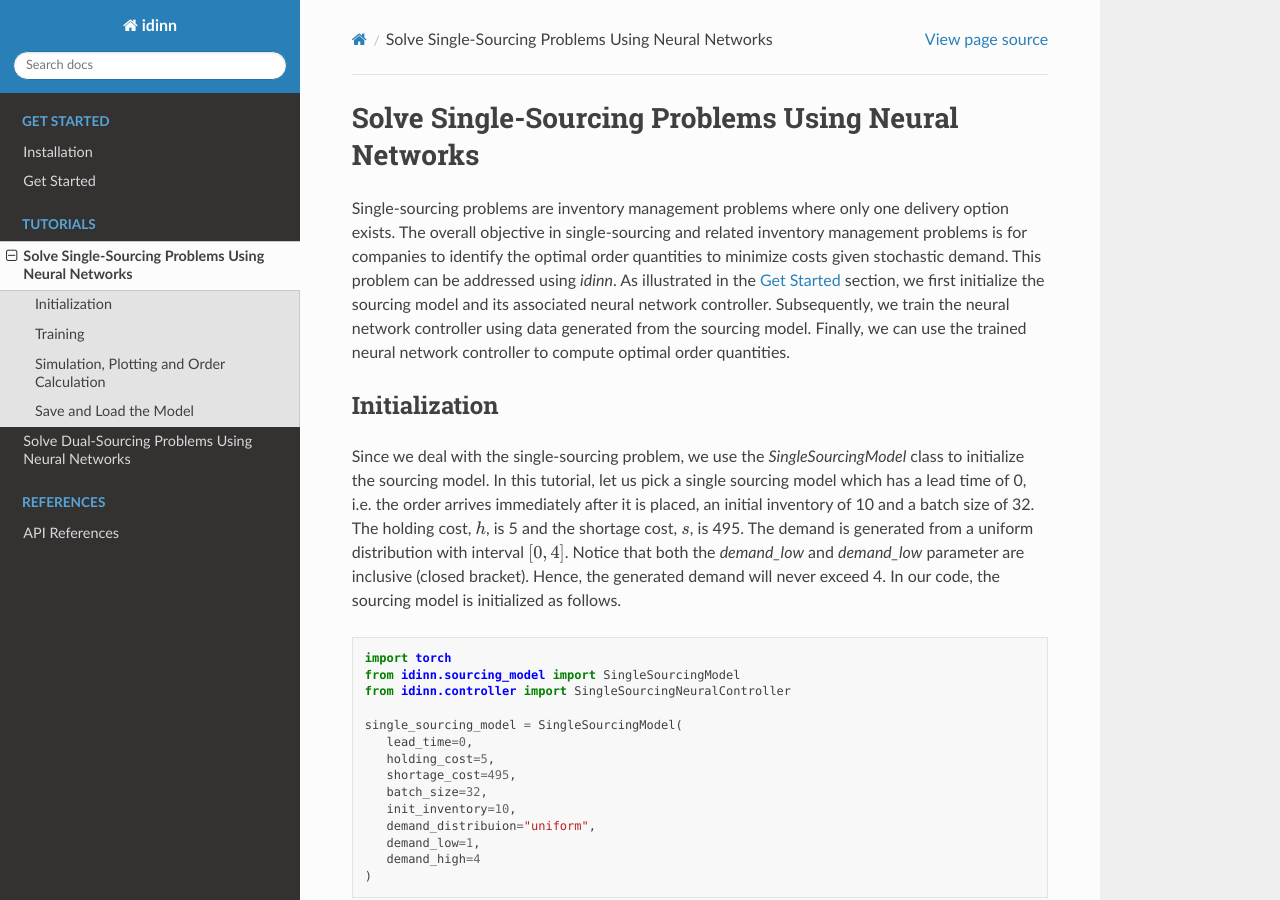
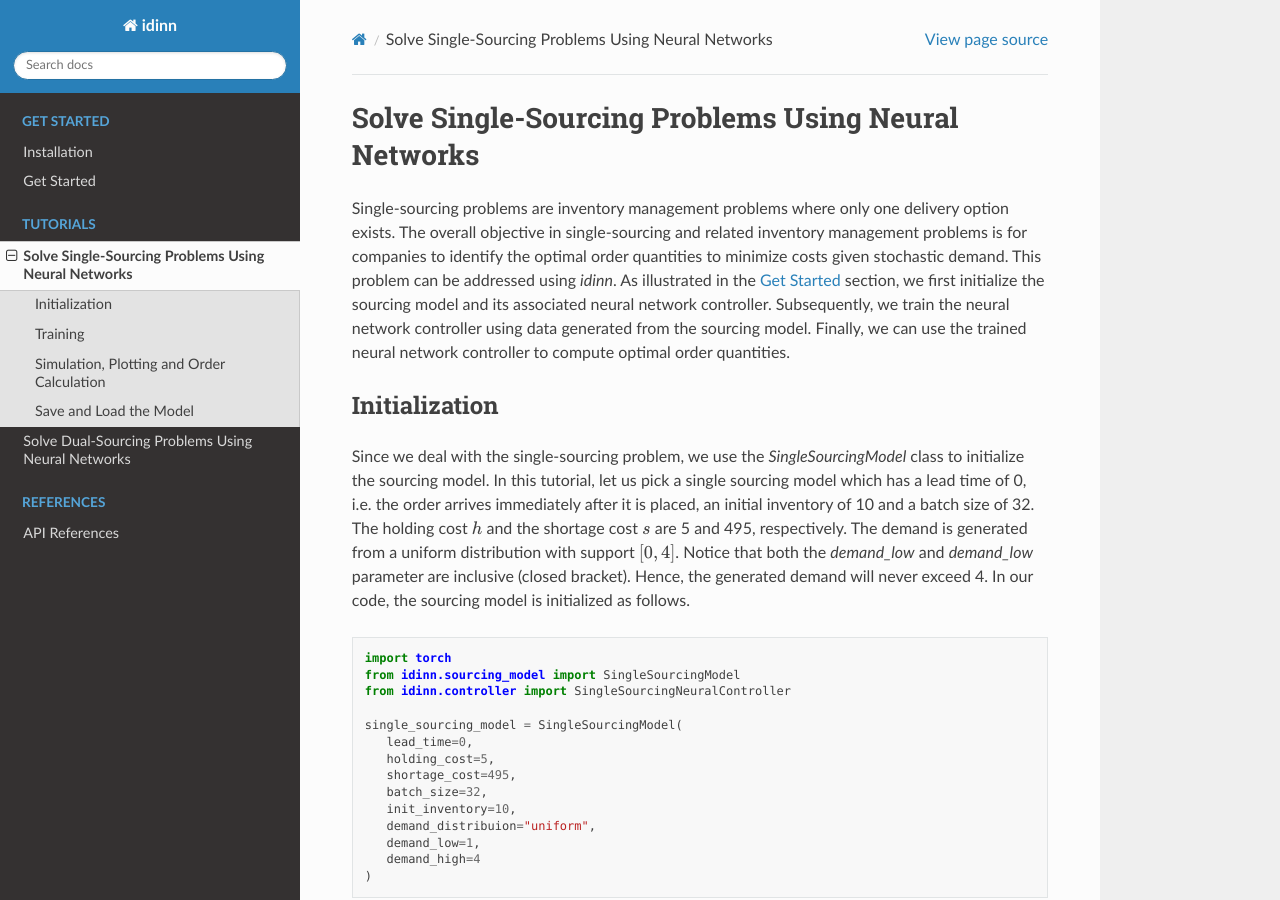
Before and after one commit to iewaij/idinn-streamlit, a Sphinx documentation site: the page built from docs/tutorials/single.rst, in a window 1280 px wide and 900 px high. Built offline with Sphinx 7.4.7 and the Read the Docs theme 2.0.0, drawn with Linux system fonts in a browser that asks for light colours.

Commit message:
Update file single.rst

```diff
--- a/docs/tutorials/single.rst
+++ b/docs/tutorials/single.rst
@@ -6,7 +6,7 @@
 Initialization
 --------------
 
-Since we deal with the single-sourcing problem, we use the `SingleSourcingModel` class to initialize the sourcing model. In this tutorial, let us pick a single sourcing model which has a lead time of 0, i.e. the order arrives immediately after it is placed, an initial inventory of 10 and a batch size of 32. The holding cost, :math:`h`, is 5 and the shortage cost, :math:`s`, is 495. The demand is generated from a uniform distribution with interval :math:`[0, 4]`. Notice that both the `demand_low` and `demand_low` parameter are inclusive (closed bracket). Hence, the generated demand will never exceed 4. In our code, the sourcing model is initialized as follows.
+Since we deal with the single-sourcing problem, we use the `SingleSourcingModel` class to initialize the sourcing model. In this tutorial, let us pick a single sourcing model which has a lead time of 0, i.e. the order arrives immediately after it is placed, an initial inventory of 10 and a batch size of 32. The holding cost :math:`h` and the shortage cost :math:`s` are 5 and 495, respectively. The demand is generated from a uniform distribution with support :math:`[0, 4]`. Notice that both the `demand_low` and `demand_low` parameter are inclusive (closed bracket). Hence, the generated demand will never exceed 4. In our code, the sourcing model is initialized as follows.
 
 .. code-block:: python
 
```
